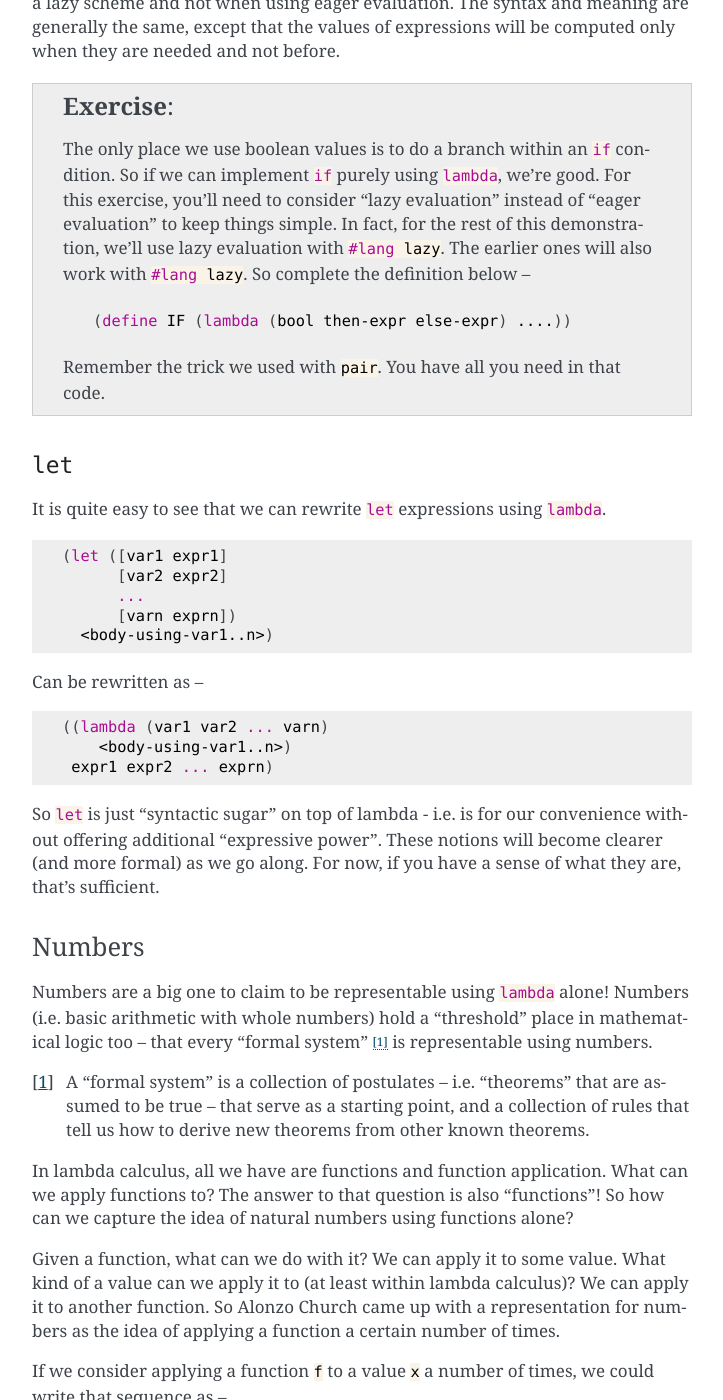
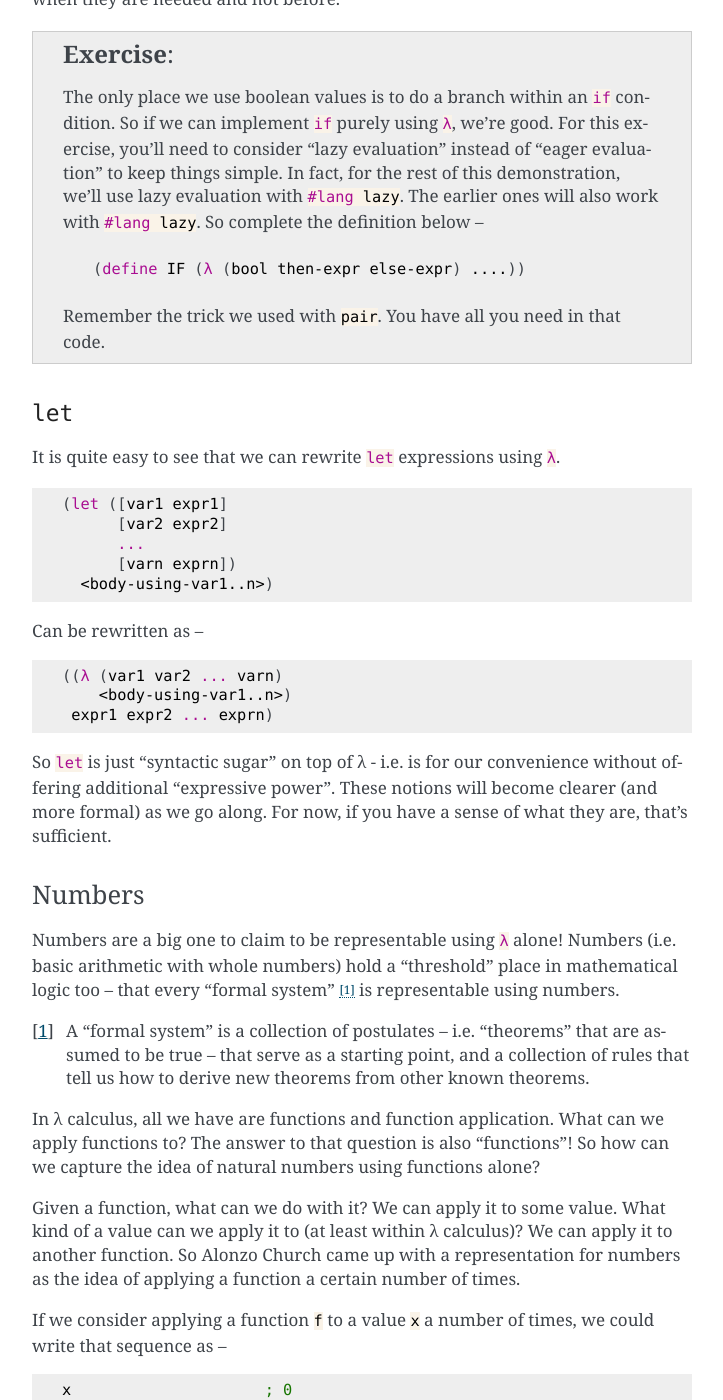
Before and after one commit to kreauniv/comp308, a Sphinx documentation site: the page built from source/lambda.rst, in a window 1280 px wide and 1400 px high, scrolled down 5443 px. Shown: the whole window, without its empty margins (388-1111 px from the left). Built offline with Sphinx 7.4.7, drawn with Linux system fonts in a browser that asks for light colours; pages that are not in the unit, such as notebooks, are missing from menus; some of the changed text lies outside the part shown.

Commit message:
Fiddling/Tweaking

```diff
--- a/source/conf.py
+++ b/source/conf.py
@@ -17,12 +17,12 @@
 
 # -- Project information -----------------------------------------------------
 
-project = 'Comp308: Principles of Programming Languages'
-copyright = '2022, Srikumar K. S.'
-author = 'Srikumar K. S.'
+project = "Comp308: Principles of Programming Languages"
+copyright = "2022, Srikumar K. S."
+author = "Srikumar K. S."
 
 # The full version, including alpha/beta/rc tags
-release = 'v1'
+release = "v1"
 
 
 # -- General configuration ---------------------------------------------------
@@ -31,15 +31,17 @@ release = 'v1'
 # extensions coming with Sphinx (named 'sphinx.ext.*') or your custom
 # ones.
 extensions = [
-    'sphinx.ext.todo',
-    'sphinx.ext.mathjax',
-    'sphinx.ext.viewcode',
-    'sphinx.ext.autosectionlabel',
+    "sphinx.ext.todo",
+    "sphinx.ext.mathjax",
+    "sphinx.ext.viewcode",
+    "sphinx.ext.autosectionlabel",
+    "metapensiero.sphinx.d2",
+    "sphinxcontrib.d2lang",
     #'rst2pdf.pdfbuilder'
 ]
 
 # Add any paths that contain templates here, relative to this directory.
-templates_path = ['_templates']
+templates_path = ["_templates"]
 
 # List of patterns, relative to source directory, that match files and
 # directories to ignore when looking for source files.
@@ -52,43 +54,41 @@ exclude_patterns = []
 # The theme to use for HTML and HTML Help pages.  See the documentation for
 # a list of builtin themes.
 #
-html_theme = 'alabaster'
+html_theme = "alabaster"
 
 # Add any paths that contain custom static files (such as style sheets) here,
 # relative to this directory. They are copied after the builtin static files,
 # so a file named "default.css" will overwrite the builtin "default.css".
-html_static_path = ['_static']
+html_static_path = ["_static"]
 
 
 # -- Extension configuration -------------------------------------------------
-pygments_style = 'xcode'
+pygments_style = "xcode"
 
 # -- Options for todo extension ----------------------------------------------
 
 # If true, `todo` and `todoList` produce output, else they produce nothing.
 todo_include_todos = True
 
-latex_engine = 'xelatex'
+latex_engine = "xelatex"
 latex_elements = {
-    'fontpkg': r'''
+    "fontpkg": r"""
 \setmainfont{DejaVu Serif}
 \setsansfont{DejaVu Sans}
 \setmonofont{DejaVu Sans Mono}
-''',
-    'preamble': r'''
+""",
+    "preamble": r"""
 \usepackage[titles]{tocloft}
 \cftsetpnumwidth {1.25cm}\cftsetrmarg{1.5cm}
 \setlength{\cftchapnumwidth}{0.75cm}
 \setlength{\cftsecindent}{\cftchapnumwidth}
 \setlength{\cftsecnumwidth}{1.25cm}
-''',
-    'fncychap': r'\usepackage[Bjornstrup]{fncychap}',
-    'printindex': r'\footnotesize\raggedright\printindex',
+""",
+    "fncychap": r"\usepackage[Bjornstrup]{fncychap}",
+    "printindex": r"\footnotesize\raggedright\printindex",
 }
-latex_show_urls = 'footnote'
-latex_extensions = {
-        'papersize': 'a4paper'
-        }
+latex_show_urls = "footnote"
+latex_extensions = {"papersize": "a4paper"}
 
 rst_prolog = """
 .. role:: rkt(code)
@@ -98,6 +98,6 @@ rst_prolog = """
 
 numfig = True
 
-exclude_patterns = ['excluded/*']
+exclude_patterns = ["excluded/*"]
 
-#pdf_documents = [('index', u'rst2pdf', u'Sample rst2pdf doc', u'Srikumar K. S.'),]
+# pdf_documents = [('index', u'rst2pdf', u'Sample rst2pdf doc', u'Srikumar K. S.'),]
--- a/source/index.rst
+++ b/source/index.rst
@@ -10,6 +10,7 @@ Welcome to Comp308: Principles of Programming Languages's documentation!
    :maxdepth: 2
    :caption: Contents:
 
+   work
    intro
    racket-intro
    lambda
--- a/source/lambda.rst
+++ b/source/lambda.rst
@@ -1,8 +1,8 @@
-Lambda - the everything
+λ - the everything
 =======================
 
 If :index:`Alonzo Church` were asked "how far does the computational rabbit
-hole go?", he might have answered "It's :rkt:`lambda` all the way through.".
+hole go?", he might have answered "It's :rkt:`λ` all the way through.".
 
 .. index:: Church-Turing thesis
 
@@ -14,12 +14,12 @@ functions of numbers or strings or booleans or anything else. The only entities
 in Church's world are functions, and the only thing you can do with them is to
 apply them to other things (which are ... functions) ... and he claimed that
 all of what's computable is expressible using these! What's known as the
-`Church-Turing thesis`_ is the proof that Church's "lambda calculus" is
+`Church-Turing thesis`_ is the proof that Church's "λ calculus" is
 equivalent in its universality to Alan Turing's "Turing machine".
 
 .. _Church-Turing thesis: https://en.wikipedia.org/wiki/Church%E2%80%93Turing_thesis
 
-Take a moment to digest that large claim, for the :rkt:`lambda` construct in
+Take a moment to digest that large claim, for the :rkt:`λ` construct in
 Scheme is directly based on that foundational insight. In studying programming
 languages, we repeatedly encounter this idea of "we can express X in terms of
 Y" and where we make larger sets of these "X"s for our convenience where a much
@@ -37,73 +37,73 @@ sugar". Since desugaring is a kind of translation, it could also be taken as a
 kind of "compilation", but in case that scares you, don't worry and just stick
 to "desugaring".
 
-The point of lambdas is that lambdas are at the end of the entire stack of
+The point of λs is that λs are at the end of the entire stack of
 sugarings. The buck stops with them.
 
-So what's :rkt:`lambda`?
+So what's :rkt:`λ`?
 ------------------------
 
-.. index:: lambda
+.. index:: λ
 
-In Scheme, a "lambda expression" is an expression of the general form
+In Scheme, a "λ expression" is an expression of the general form
 shown below --
 
 .. code-block:: racket
 
-    (lambda (..<list-of-var-names>..) <expr-using-vars-in-the-list>)
+    (λ (..<list-of-var-names>..) <expr-using-vars-in-the-list>)
 
 It represents a packaged computation that can be performed when given concrete
-values for the variables listed after :rkt:`lambda` in the above expression.
+values for the variables listed after :rkt:`λ` in the above expression.
 
-For example, :rkt:`(lambda (x) (* x x))` is the function that squares numbers.
+For example, :rkt:`(λ (x) (* x x))` is the function that squares numbers.
 When given a number :rkt:`2`, by substituting :rkt:`x` with :rkt:`2`, you can
-compute the result of what the lambda expression denotes -- which is :rkt:`(* 2
+compute the result of what the λ expression denotes -- which is :rkt:`(* 2
 2) = 4`.
 
-There are two main rules you need to know when working with :rkt:`lambda`
+There are two main rules you need to know when working with :rkt:`λ`
 expressions (the abstract ones).
 
 .. index:: α-renaming
 
 **α-renaming**
-    If :rkt:`(lambda (x) E[x])` is a lambda expression in one argument where :rkt:`E[x]`
+    If :rkt:`(λ (x) E[x])` is a λ expression in one argument where :rkt:`E[x]`
     denotes some expression involving the variable :rkt:`x`, then you can change
     the name of :rkt:`x` to anything else and what the expression denotes is
-    considered to be the same. i.e. You can rewrite it to :rkt:`(lambda (y) E[y])`
+    considered to be the same. i.e. You can rewrite it to :rkt:`(λ (y) E[y])`
     (where we use the same :rkt:`E`) and it means the same thing ... as long as
     E doesn't already use :rkt:`y` as a free variable.
 
 .. index:: β-reduction
 
 **β-reduction**
-    If you have an expression of the form :rkt:`((lambda (x) E1[x]) E2)` where :rkt:`E1[x]`
+    If you have an expression of the form :rkt:`((λ (x) E1[x]) E2)` where :rkt:`E1[x]`
     is an expression that (optionally) uses the variable :rkt:`x` and :rkt:`E2` is some other
     expression, then it is equivalent to :rkt:`E1[E2]`. i.e.
 
-        :rkt:`((lambda (x) E1[x]) E2) => E1[E2]`
+        :rkt:`((λ (x) E1[x]) E2) => E1[E2]`
 
     It is important to note that when we say "is equivalent to", it means you
     can rewrite a sub-expression that looks like one side to the other form
     **anywhere**. We refer to the above left-to-right rewrite as "β-reduction"
     and the corresponding right-to-left rewrite as ":index:`β-abstraction`".
 
-    Just as lambdas offer a conceptual basis of all of computation, all
+    Just as λs offer a conceptual basis of all of computation, all
     abstraction in computing can be seen through β-abstraction.
 
 .. note:: "**β-reduction**" can be considered a fancy term for "substitution",
    for that's what it is. We don't have a corresponding simple term for the
    opposite transformation though. So we'll continue to call it
    "**β-abstraction**". We'll refer to the transformation :rkt:`E1[E2] =>
-   ((lambda (x) E1[x]) E2)` as "β-abstracting over :rkt:`E2`". In most cases,
+   ((λ (x) E1[x]) E2)` as "β-abstracting over :rkt:`E2`". In most cases,
    when we're performing such a transformation, we're no longer really
    interested in the :rkt:`E2` and will usually focus on the preceding
-   :rkt:`(lambda (x) E1[x])` and loosely talk about that as the β-abstracted
+   :rkt:`(λ (x) E1[x])` and loosely talk about that as the β-abstracted
    expression.
 
 .. warning:: When performing a :index:`β-reduction` step in Scheme, you need to
    be careful not to substitute symbols within a :rkt:`quote` sub-expression.
-   For example, :rkt:`((lambda (x) (quote (+ x x))) 3)` reduces to the list
-   :rkt:`'(+ x x)` whereas :rkt:`((lambda (x) (+ x x)) 3)` reduces to :rkt:`(+
+   For example, :rkt:`((λ (x) (quote (+ x x))) 3)` reduces to the list
+   :rkt:`'(+ x x)` whereas :rkt:`((λ (x) (+ x x)) 3)` reduces to :rkt:`(+
    3 3) = 6`.
 
 We'll use λ instead of :rkt:`lambda` for brevity.
@@ -114,7 +114,7 @@ naive way, you might end up with :rkt:`(* 10 ((λ (10) (- 10 1)) 10))` and
 then scratch your head about what you have at hand and what to do with it next!
 To do this correctly, you must see that the original expression is the same as
 :rkt:`((λ (x) (* x ((λ (y) (- y 1)) x))) 10)` .. where we've "α-renamed"
-the inner lambda's :rkt:`x` variable to :rkt:`y`, because, well they're supposed to
+the inner λ's :rkt:`x` variable to :rkt:`y`, because, well they're supposed to
 be equivalent right? If you now do β-reduction on this equivalent expression,
 you won't be left with the confused expression.
 
@@ -170,28 +170,28 @@ trees using nested structures like --
     (pair (pair a b) (pair (pair c d) (pair e f)))
 
 Or tables as a list of lists. Or even graphs. So if we can show we can
-represent pairs using just :rkt:`lambda`, we're good with the other structures.
+represent pairs using just :rkt:`λ`, we're good with the other structures.
 
 .. code-block:: racket
 
-    (define pair (lambda (x y) ...))
+    (define pair (λ (x y) ...))
 
 What should we put within the :rkt:`...`? In fact, what **can** we put in there
-when all we have are functions (i.e. lambda expressions)? So we're now
+when all we have are functions (i.e. λ expressions)? So we're now
 looking at --
 
 .. code-block:: racket
 
-    (define pair (lambda (x y) (lambda (p) ...)))
+    (define pair (λ (x y) (λ (p) ...)))
 
 Again, what can we put in there? We have a :rkt:`p` and some two arbitrary values
 :rkt:`x` and :rkt:`y` that we're expected to "store" in the pair. About the only
-thing we can do (apart from nesting lambda once more, which would seem
+thing we can do (apart from nesting λ once more, which would seem
 pointless) is to apply :rkt:`p` to the :rkt:`x` and :rkt:`y`.
 
 .. code-block:: racket
 
-    (define pair (lambda (x y) (lambda (p) (p x y))))
+    (define pair (λ (x y) (λ (p) (p x y))))
 
 We can now make "pairs" like below --
 
@@ -207,13 +207,13 @@ some simple 2-argument functions shown below --
 
 .. code-block:: racket
 
-    (define .first (lambda (x y) x))
+    (define .first (λ (x y) x))
 
 and
 
 .. code-block:: racket
 
-    (define .second (lambda (x y) y))
+    (define .second (λ (x y) y))
 
 The functions ignore one of their arguments and just evaluate to the other.
 Now what happens when you apply :rkt:`p1` to these two functions.
@@ -221,12 +221,12 @@ Now what happens when you apply :rkt:`p1` to these two functions.
 .. code-block:: racket
 
     (p1 .first)
-    => ((pair 12 100) (lambda (x y) x)) ; substitute their definitions
-    => (((lambda (x y) (lambda (p) (p x y))) 12 100) (lambda (x y) x))
+    => ((pair 12 100) (λ (x y) x)) ; substitute their definitions
+    => (((λ (x y) (λ (p) (p x y))) 12 100) (λ (x y) x))
     ; β-reduce the first term
-    => ((lambda (p) (p 12 100)) (lambda (x y) x))
+    => ((λ (p) (p 12 100)) (λ (x y) x))
     ; β-reduce the expression again
-    => ((lambda (x y) x) 12 100)
+    => ((λ (x y) x) 12 100)
     ; β-reduce the expression again
     => 12
 
@@ -244,12 +244,12 @@ expression :rkt:`(p1 .first)` looks very similar to :rkt:`p1.first` typical of s
 languages.
 
 .. note:: The ones with a careful eye might've noticed that while we claimed to
-   only use lambdas, we ended up using :rkt:`define` in the above definitions. We
+   only use λs, we ended up using :rkt:`define` in the above definitions. We
    use it here only as a substitute for writing the mathematical definitional
    equality :math:`pair = (λ\ (x\ y)\ (λ\ (p)\ (p\ x\ y)))` and because it
    actually permits you to type it into Racket and check things out for
    yourself. We therefore lose no generality by using :rkt:`define` in the above
-   code. Also, lambda calculus deals only with one-argument functions and we've
+   code. Also, λ calculus deals only with one-argument functions and we've
    used two here. However, :math:`(λ\ (x\ y)\ E[x,y])` can be mechanically
    rewritten to :math:`(λ\ (x)\ (λ\ (y)\ E[x,y]))` with corresponding changes
    to substitution steps without loss of logical correctness. So we'll take
@@ -270,7 +270,7 @@ computed only when they are needed and not before.
 .. admonition:: **Exercise**
 
     The only place we use boolean values is to do a branch within an :rkt:`if`
-    condition. So if we can implement :rkt:`if` purely using :rkt:`lambda`, we're
+    condition. So if we can implement :rkt:`if` purely using :rkt:`λ`, we're
     good. For this exercise, you'll need to consider "lazy evaluation" instead
     of "eager evaluation" to keep things simple. In fact, for the rest of this
     demonstration, we'll use lazy evaluation with :rkt:`#lang lazy`. The earlier
@@ -278,7 +278,7 @@ computed only when they are needed and not before.
 
     .. code-block:: racket
 
-        (define IF (lambda (bool then-expr else-expr) ....))
+        (define IF (λ (bool then-expr else-expr) ....))
 
     Remember the trick we used with :rkt:`pair`. You have all you need in that
     code.
@@ -287,7 +287,7 @@ computed only when they are needed and not before.
 ``let``
 ~~~~~~~
 
-It is quite easy to see that we can rewrite :rkt:`let` expressions using :rkt:`lambda`.
+It is quite easy to see that we can rewrite :rkt:`let` expressions using :rkt:`λ`.
 
 .. code-block:: racket
 
@@ -301,11 +301,11 @@ Can be rewritten as --
 
 .. code-block:: racket
 
-    ((lambda (var1 var2 ... varn)
+    ((λ (var1 var2 ... varn)
         <body-using-var1..n>)
      expr1 expr2 ... exprn)
 
-So :rkt:`let` is just "syntactic sugar" on top of lambda - i.e. is for our
+So :rkt:`let` is just "syntactic sugar" on top of λ - i.e. is for our
 convenience without offering additional "expressive power". These notions will
 become clearer (and more formal) as we go along. For now, if you have a sense
 of what they are, that's sufficient.
@@ -315,7 +315,7 @@ Numbers
 
 .. index:: Church numerals
 
-Numbers are a big one to claim to be representable using :rkt:`lambda` alone!
+Numbers are a big one to claim to be representable using :rkt:`λ` alone!
 Numbers (i.e. basic arithmetic with whole numbers) hold a "threshold" place in
 mathematical logic too -- that every ":index:`formal system`" [#fs]_ is
 representable using numbers.
@@ -324,12 +324,12 @@ representable using numbers.
    are assumed to be true -- that serve as a starting point, and a collection
    of rules that tell us how to derive new theorems from other known theorems.
 
-In lambda calculus, all we have are functions and function application. What can
+In λ calculus, all we have are functions and function application. What can
 we apply functions to? The answer to that question is also "functions"! So how
 can we capture the idea of natural numbers using functions alone?
 
 Given a function, what can we do with it? We can apply it to some value. What
-kind of a value can we apply it to (at least within lambda calculus)? We can
+kind of a value can we apply it to (at least within λ calculus)? We can
 apply it to another function. So :index:`Alonzo Church` came up with a
 representation for numbers as the idea of applying a function a certain number
 of times.
@@ -361,7 +361,7 @@ representation of numbers --
     (λ (f) (λ (x) (f (f (f x)))))   ; 3
     ;... and so on
 
-Observe by reading the lambda expression for each "number" that a Church
+Observe by reading the λ expression for each "number" that a Church
 numeral :rkt:`n` stands for the idea of "n applications of f on x" given some
 :rkt:`f` and :rkt:`x`.
 
@@ -440,7 +440,7 @@ I hope it is much easier to read the last definition as "n applications of f
 followed by one more" (reading the function composition from right-to-left).
 
 We'll take a break here and define two utility functions outside of
-Church's lambda calculus that will help us make Church numerals and display
+Church's λ calculus that will help us make Church numerals and display
 them in notation we understand - i.e. as decimal numbers.
 
 .. code-block:: racket
@@ -465,7 +465,7 @@ before reading on.
 
 Given an :rkt:`n` (a Church numeral), we can express the idea of "m+n" as
 "m applications of :rkt:`ch-succ` on n". This translates easily enough to
-a lambda expression like below --
+a λ expression like below --
 
 .. code-block:: racket
 
@@ -559,7 +559,7 @@ domains that you're just about beginning to understand. That's useful even if
 you are not using a functional programming language, because once you construct
 those abstractions, it is usually a mechanical matter to translate them into
 other languages that may not be functional. How can we be sure of that? That's
-what this whole section is about -- that :rkt:`lambda` is enough to represent
+what this whole section is about -- that :rkt:`λ` is enough to represent
 all of computation, so any general purpose language (i.e. "Turing complete
 language") can be understood in terms of it.
 
@@ -590,7 +590,7 @@ Scheme works with this definition just fine, but that's because it already provi
 a mechanism for you to assume the existence of the inner :rkt:`sqrt/rec` function
 when typing to evaluate a particular call. Somehow, the repeated unfolding of the
 code is avoided by using names to tie the function's structure to itself. We **don't**
-have that concept in lambda calculus and so will need to show that we can do this
+have that concept in λ calculus and so will need to show that we can do this
 without such a naming+delayed-binding trick.
 
 So, for our purposes, we do not know what function to use to effect the recursive
@@ -685,9 +685,9 @@ the same result.
 The journey isn't finished yet
 ~~~~~~~~~~~~~~~~~~~~~~~~~~~~~~
 
-We've now shown that you can express recursive calls using :rkt:`lambda` alone.
+We've now shown that you can express recursive calls using :rkt:`λ` alone.
 Mission accomplished! However, don't forget our larger claim that anything
-computable can be expressed using :rkt:`lambda`. In this case, what we just saw
+computable can be expressed using :rkt:`λ`. In this case, what we just saw
 is how we can start with a recursively defined function (given as a spec
 similar to :rkt:`cheat`) and **mechanically** transform it into the true
 recursive function. If we've truly "mechanized" it, then we should be able to
```
Also changed, not shown: other parts of source/lambda.rst (+2 -2 lines), source/dispatch.rst (+57 -30 lines).
